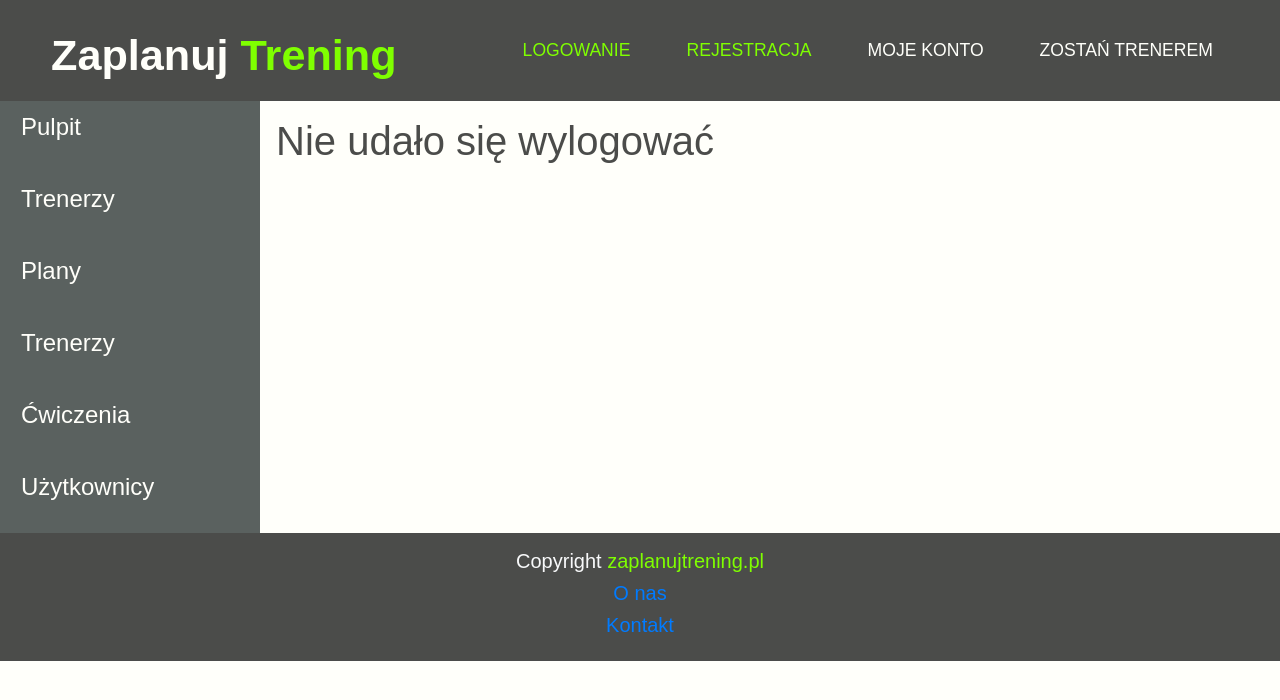
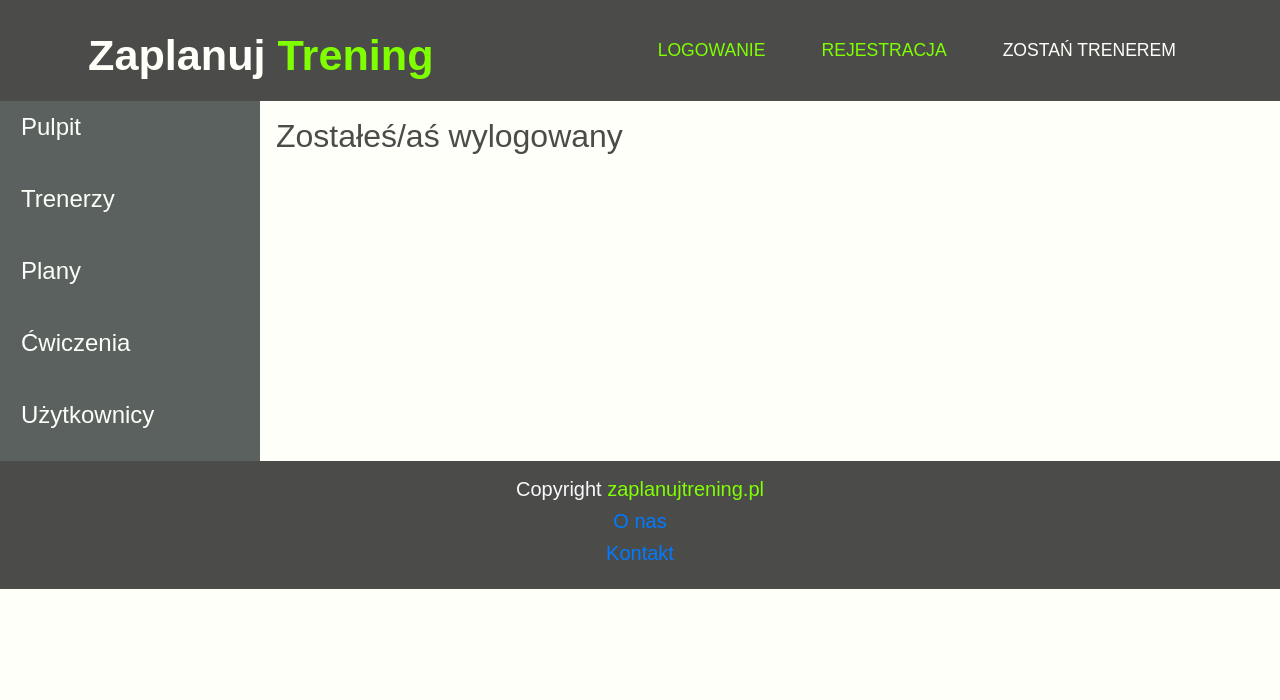
Before and after one commit to zuzaslomska/zaplanujtrening, a Django app: page /logout/ in a window 1280 px wide. Shown: the top 700 px of the page. Run offline with Django 3.2, Linux system fonts and the light colour scheme; some libraries are stand-ins or nearby versions; some web fonts are replaced.

Commit message:
Logout and name

```diff
--- a/Zaplanujtrening/Trening/templates/__base1__glowna.html
+++ b/Zaplanujtrening/Trening/templates/__base1__glowna.html
@@ -21,17 +21,21 @@
             </a>
             <ul class="nav nounderline text-uppercase">
                 <li class="nav-item ml-4">
+                    {% if user.is_authenticated %}
+                    <li class="nav-item ml-4">
+                        <a class="nav-link disabled" href="/myaccount">Moje konto</a>
+                    </li>
+                    {% else %}
+                    <li class="nav-item ml-4">
                         <a class="nav-link color-header" href="/login">Logowanie</a>
                     </li>
                     <li class="nav-item ml-4">
                         <a class="nav-link color-header" href="/registration">Rejestracja</a>
                     </li>
                     <li class="nav-item ml-4">
-                    <a class="nav-link disabled" href="/myaccount">Moje konto</a>
-                </li>
-                <li class="nav-item ml-4">
                         <a class="nav-link disabled" href="">Zostań trenerem</a>
                     </li>
+                    {% endif %}
             </ul>
         </nav>
     </header>
@@ -56,13 +60,6 @@
                                 <span>Plany</span>
                                 <i class="fas fa-angle-right"></i>
                             </a>
-                        </li>
-                        <li class="nav-item">
-                            <a class="nav-link" href="">
-                                <span>Trenerzy</span>
-                                <i class="fas fa-angle-right"></i>
-                            </a>
-                        </li>
                         <li class="nav-item">
                             <a class="nav-link" href="">
                                 <span>Ćwiczenia</span>
--- a/Zaplanujtrening/Trening/templates/logout.html
+++ b/Zaplanujtrening/Trening/templates/logout.html
@@ -1,6 +1,6 @@
 {% extends "__base1__glowna.html" %}
 {% block content %}
-    <h1>
-    {{ ops }}
-    </h1>
+    <h2>
+    Zostałeś/aś wylogowany
+    </h2>
 {% endblock %}
--- a/Zaplanujtrening/Trening/templates/my_account.html
+++ b/Zaplanujtrening/Trening/templates/my_account.html
@@ -4,7 +4,7 @@
  <ul style="list-style-type:disc;">
      <li><a href="/myplans">Moje plany</a></li>
     <li><a href="/editprofile">Zmień dane</a></li>
-    <li><a href="">Wyloguj</a></li>
+    <li><a href="/logout">Wyloguj</a></li>
 </ul>
 
 
--- a/Zaplanujtrening/Trening/views.py
+++ b/Zaplanujtrening/Trening/views.py
@@ -81,7 +81,7 @@ class MyAccount(TemplateView):
 
         return super().form_valid(form)"""
 
-class Logout(View):
+"""class Logout(View):
     def get(self,request):
         logout(request)
         if MyUser.is_authenticated:
@@ -94,7 +94,7 @@ class Logout(View):
         log_out = request.POST.get("wyloguj")
         if log_out:
             return render(request, "index.html",)
-
+"""
 class About(TemplateView):
     template_name = 'about.html'
 
--- a/Zaplanujtrening/Zaplanujtrening/urls.py
+++ b/Zaplanujtrening/Zaplanujtrening/urls.py
@@ -13,11 +13,12 @@ Including another URLconf
     1. Import the include() function: from django.urls import include, path
     2. Add a URL to urlpatterns:  path('blog/', include('blog.urls'))
 """
+from django.contrib.auth import views as auth_views
 from django.conf import settings
 from django.conf.urls.static import static
 from django.contrib import admin
 from django.urls import path
-from Trening.views import MainSite, Registration, Login, About, Contact,MyAccount,Logout,TrainersView\
+from Trening.views import MainSite, Registration, Login, About, Contact,MyAccount,TrainersView\
     #,EditProfile
 
 urlpatterns = [
@@ -31,6 +32,6 @@ urlpatterns = [
     path('myaccount/', MyAccount.as_view()),
   #  path('myplans/', MyPlans.as_view()),
   #  path('editprofile/<id>', EditProfile.as_view()),
-    path('logout/', Logout.as_view()),
+    path('logout/', auth_views.LogoutView.as_view(template_name='logout.html')),
 
 ]+static(settings.MEDIA_URL, document_root=settings.MEDIA_ROOT)
```
Also changed, not shown: Zaplanujtrening/Trening/templates/__base__boczna.html (+8 -6 lines), Zaplanujtrening/media/profile_pics/66494533_2243494699037549_4478775566803140608_n.jpg (added), 1 other file. Lines whose indentation alone changed are shown as unchanged.
